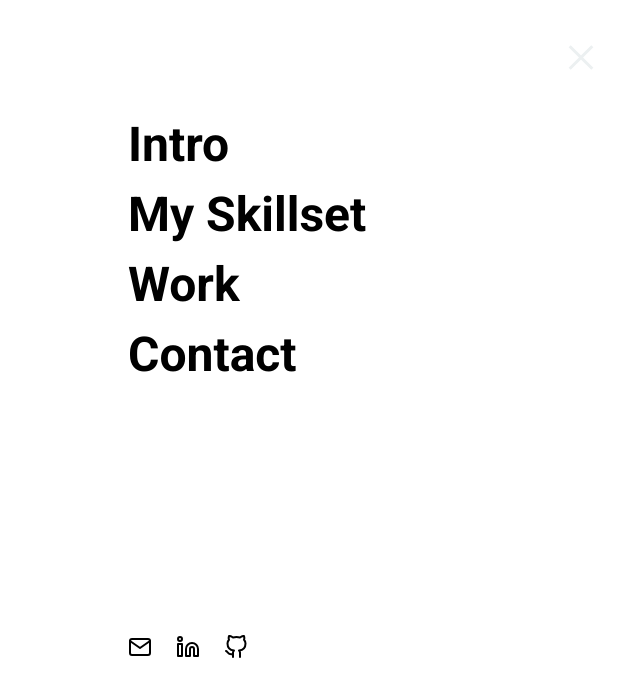
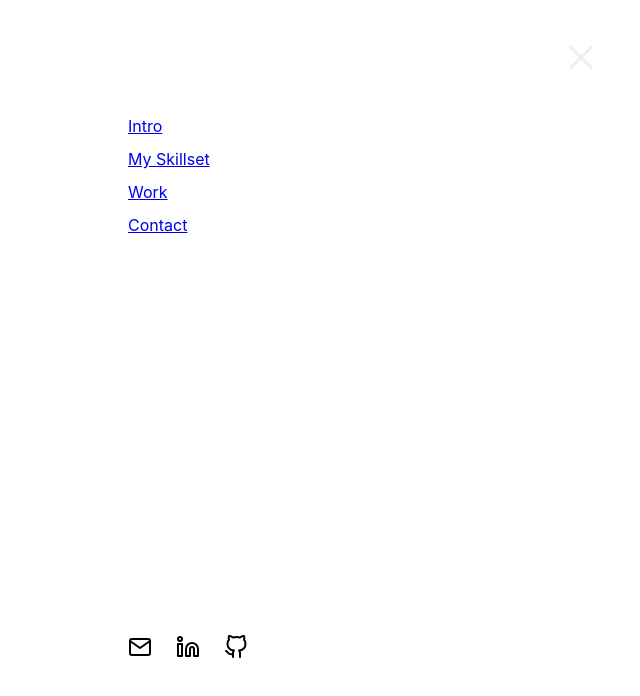
Before and after one commit to Jonathandah/portfolio, a React (Create React App) app: page / in a window 1280 px wide. Both pictures are taken after a click on the element 1221 px from the left and 57 px from the top of the page. Shown: the top 696 px of the page, without its empty margins (640-1280 px from the left). Built offline with nearby package versions, Linux system fonts and the light colour scheme.

Commit message:
added scroll links

```diff
--- a/src/App.jsx
+++ b/src/App.jsx
@@ -43,16 +43,16 @@ function App() {
             <>
               <ul className="header__menu">
                 <li>
-                  <a>Intro</a>
+                  <a href="#Intro">Intro</a>
                 </li>
                 <li>
-                  <a>My Skillset</a>
+                  <a href="#Skills">My Skillset</a>
                 </li>
                 <li>
-                  <a>Work</a>
+                  <a href="#Work">Work</a>
                 </li>
                 <li>
-                  <a>Contact</a>
+                  <a href="#Contact">Contact</a>
                 </li>
               </ul>
               <section className="header__social">
--- a/src/App.sass
+++ b/src/App.sass
@@ -8,6 +8,7 @@
     flex-direction: column
     justify-content: center
     align-items: center
+    scroll-behavior: smooth
     .App__header
       position: fixed
       width: 100%
@@ -71,7 +72,7 @@
         li
           padding: 0.4rem
           padding-left: 0
-          a
+          p
             font-size: 3rem
             font-family: 'Roboto', sans-serif
             font-weight: 700
--- a/src/Views/Home/Home.sass
+++ b/src/Views/Home/Home.sass
@@ -6,6 +6,7 @@
     align-items: center
     justify-content: flex-start
     background: #fffcf7
+    scroll-behavior: smooth
 
 .Home > section
     position: relative
--- a/src/Views/Home/components/Contact/Contact.jsx
+++ b/src/Views/Home/components/Contact/Contact.jsx
@@ -4,7 +4,7 @@ import { Mail, GitHub, Linkedin } from "react-feather";
 
 function Contact(props) {
   return (
-    <section className="Contact">
+    <section className="Contact" id="Contact">
       <div className="Contact__container">
         <div className="container__media">
           <div className="media__title">
--- a/src/Views/Home/components/Intro/Intro.jsx
+++ b/src/Views/Home/components/Intro/Intro.jsx
@@ -3,7 +3,7 @@ import './Intro.sass';
 
 function Intro() {
   return (
-    <section className='Intro'>
+    <section className='Intro' id="Intro">
       <div className='Intro__background'></div>
       <div className='Intro__container'>
         <div className='container__firstSection'>
--- a/src/Views/Home/components/Skills/Skills.jsx
+++ b/src/Views/Home/components/Skills/Skills.jsx
@@ -5,7 +5,7 @@ import Competence from "./Competence";
 
 function Skills() {
   return (
-    <section className="Skills">
+    <section className="Skills" id="Skills">
       <Profile />
       <Competence />
     </section>
--- a/src/Views/Home/components/Work/Work.jsx
+++ b/src/Views/Home/components/Work/Work.jsx
@@ -4,7 +4,7 @@ import anicurapic from './Anicura3D.png';
 
 function Work(props) {
   return (
-    <section className='Work'>
+    <section className='Work' id="Work">
       <div className='Work__container'>
         <div className='container__title'>
           <h1 className='title__text'>
```
